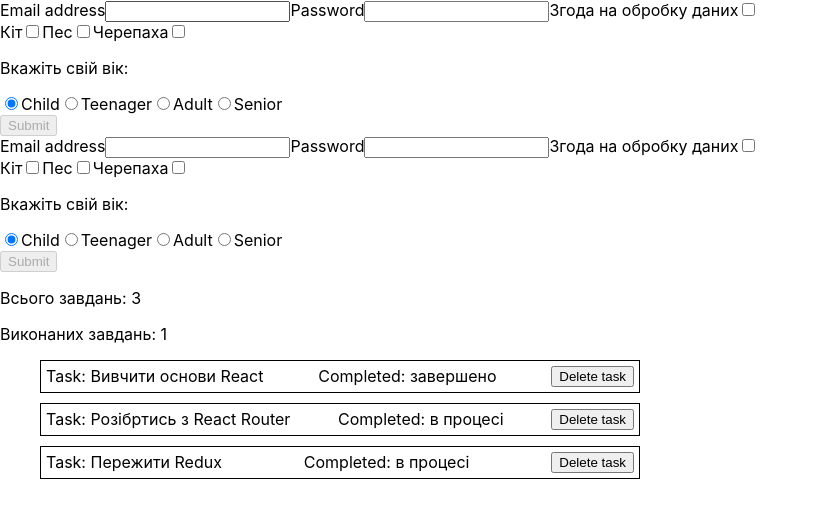
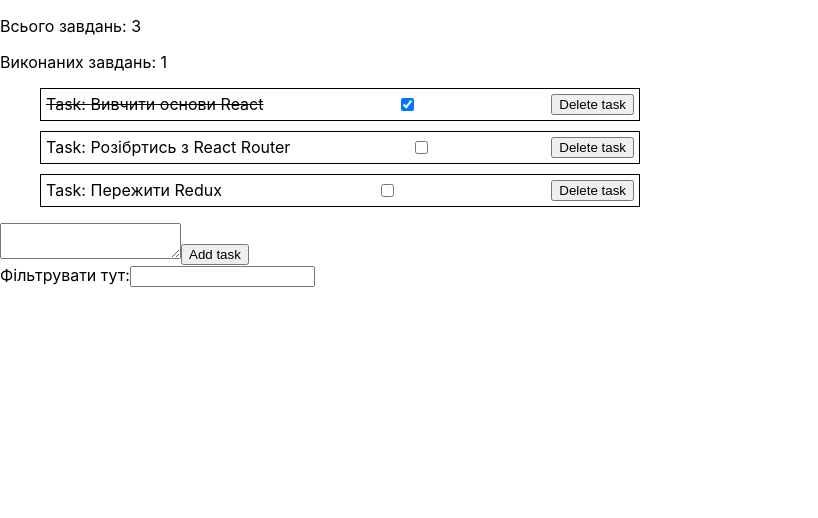
Before and after one commit to Andriy-Kond/todo-list-m2-2, a React (Create React App) app: page / in a window 1280 px wide. Shown: the top 518 px of the page, without its empty margins (0-818 px from the left). Built offline with nearby package versions, Linux system fonts and the light colour scheme.

Commit message:
add: filter

```diff
--- a/src/App.jsx
+++ b/src/App.jsx
@@ -2,12 +2,16 @@ import React, { Component } from "react";
 
 import TodoList from "TodoList";
 import initialTodos from "dataBase/todos.json";
+import AddTodo from "TodoList/AddTodo";
+import shortid from "shortid";
+import FilterTodo from "TodoList/FilterTodo";
 
-import RegisterForm from "TodoList/RegisterForm";
+// import RegisterForm from "TodoList/RegisterForm";
 
 class App extends Component {
   state = {
     todos: initialTodos,
+    filter: "",
   };
 
   deleteTodo = todoId => {
@@ -16,15 +20,58 @@ class App extends Component {
     }));
   };
 
+  // toggleCompleted = todoId => {
+  //   this.setState(prevState => ({
+  //     todos: prevState.todos.map(todo => {
+  //       if (todo.id === todoId) {
+  //         return { ...todo, completed: !todo.completed };
+  //       }
+
+  //       return todo;
+  //     }),
+  //   }));
+
+  toggleCompleted = todoId => {
+    this.setState(prevState => ({
+      todos: prevState.todos.map(todo =>
+        todo.id === todoId ? { ...todo, completed: !todo.completed } : todo,
+      ),
+    }));
+  };
+
+  addTask = text => {
+    const newTodo = { id: shortid.generate(), text, completed: false };
+
+    this.setState(prevState => {
+      return { todos: [newTodo, ...prevState.todos] };
+    });
+  };
+
+  changeFilter = e => {
+    this.setState({ filter: e.currentTarget.value });
+  };
+
+  getVisibleTodos = () => {
+    const { filter, todos } = this.state;
+    const normalizedFilter = filter.toLowerCase();
+
+    return todos.filter(todo =>
+      todo.text.toLowerCase().includes(normalizedFilter),
+    );
+  };
+
+  getCompletedTodoCount = () => {
+    const { todos } = this.state;
+    return todos.reduce((acc, todo) => (todo.completed ? acc + 1 : acc), 0);
+  };
+
   submitForm = todoData => console.log("todoData :>> ", todoData);
 
   render() {
-    const { todos } = this.state;
-
-    const completedTodosCount = todos.reduce(
-      (acc, todo) => (todo.completed ? acc + 1 : acc),
-      0,
-    );
+    const { todos, filter } = this.state;
+    const completedTodoCount = this.getCompletedTodoCount();
+    const visibleTodos = this.getVisibleTodos();
+    const totalTodosCount = todos.length;
 
     return (
       <div>
@@ -37,12 +84,19 @@ class App extends Component {
           // onFocus={console.log("onFocus")}
         /> */}
 
-        <RegisterForm handleSubmit={this.submitForm} />
-        <RegisterForm handleSubmit={this.submitForm} />
+        {/* <RegisterForm handleSubmit={this.submitForm} />
+        <RegisterForm handleSubmit={this.submitForm} /> */}
 
-        <p>Всього завдань: {todos.length}</p>
-        <p>Виконаних завдань: {completedTodosCount}</p>
-        <TodoList todos={todos} onDeleteTodo={this.deleteTodo} />
+        <p>Всього завдань: {totalTodosCount}</p>
+        <p>Виконаних завдань: {completedTodoCount}</p>
+        <TodoList
+          todos={visibleTodos}
+          onDeleteTodo={this.deleteTodo}
+          onToggleCompleted={this.toggleCompleted}
+        />
+
+        <AddTodo onAddTodo={this.addTask} />
+        <FilterTodo onChange={this.changeFilter} value={filter} />
       </div>
     );
   }
--- /dev/null
+++ b/src/TodoList/AddTodo/AddTodo.jsx
@@ -0,0 +1,29 @@
+import React, { Component } from "react";
+
+class AddTodo extends Component {
+  state = {
+    message: "",
+  };
+
+  handleChange = e => {
+    this.setState({ message: e.currentTarget.value });
+  };
+
+  handleSubmit = e => {
+    e.preventDefault();
+    this.props.onAddTodo(this.state.message);
+    this.setState({ message: "" });
+  };
+
+  render() {
+    const { message } = this.state;
+    return (
+      <form onSubmit={this.handleSubmit}>
+        <textarea value={message} onChange={this.handleChange} />
+        <button type="submit">Add task</button>
+      </form>
+    );
+  }
+}
+
+export default AddTodo;
--- /dev/null
+++ b/src/TodoList/AddTodo/index.js
@@ -0,0 +1 @@
+export { default } from "./AddTodo";
--- /dev/null
+++ b/src/TodoList/FilterTodo/FilterTodo.jsx
@@ -0,0 +1,17 @@
+import React, { Component } from "react";
+
+class FilterTodo extends Component {
+  render() {
+    const { value, onChange } = this.props;
+    return (
+      <div>
+        <label>
+          Фільтрувати тут:
+          <input type="text" value={value} onChange={onChange} />
+        </label>
+      </div>
+    );
+  }
+}
+
+export default FilterTodo;
--- /dev/null
+++ b/src/TodoList/FilterTodo/index.js
@@ -0,0 +1 @@
+export { default } from "./FilterTodo";
--- a/src/TodoList/TodoList.jsx
+++ b/src/TodoList/TodoList.jsx
@@ -1,15 +1,25 @@
-import { List, ListItem } from "./TodoList.styled";
+import React, { Component } from "react";
+import { List, ListItem, ItemText } from "./TodoList.styled";
 
-const TodoList = props => {
-  const { todos, onDeleteTodo } = props;
+class TodoList extends Component {
+  state = {};
 
-  return (
-    <>
+  render() {
+    const { todos, onDeleteTodo, onToggleCompleted } = this.props;
+    return (
       <List>
         {todos.map(({ id, text, completed }) => (
           <ListItem key={id}>
-            <span>Task: {text}</span>
-            <span>Completed: {completed ? "завершено" : "в процесі"}</span>
+            <ItemText isCompleted={completed}>Task: {text}</ItemText>
+
+            <input
+              type="checkbox"
+              checked={completed}
+              onChange={() => {
+                onToggleCompleted(id);
+              }}
+            />
+
             <button
               onClick={() => {
                 onDeleteTodo(id);
@@ -19,8 +29,8 @@ const TodoList = props => {
           </ListItem>
         ))}
       </List>
-    </>
-  );
-};
+    );
+  }
+}
 
 export default TodoList;
--- a/src/TodoList/TodoList.styled.jsx
+++ b/src/TodoList/TodoList.styled.js
@@ -6,6 +6,7 @@ const List = styled.ul`
   gap: 10px;
   width: 600px;
 `;
+
 const ListItem = styled.li`
   display: flex;
   gap: 20px;
@@ -13,4 +14,9 @@ const ListItem = styled.li`
   border: 1px solid black;
   padding: 5px;
 `;
-export { List, ListItem };
+
+const ItemText = styled.span`
+  text-decoration: ${props => props.isCompleted && "line-through"};
+`;
+
+export { List, ListItem, ItemText };
```
Also changed, not shown: src/TodoList/AddTodo/AddTodo.styled.js (added), src/TodoList/FilterTodo/FilterTodo.styled.js (added), src/TodoList/RegisterForm/RegisterForm.styled.js (added).
